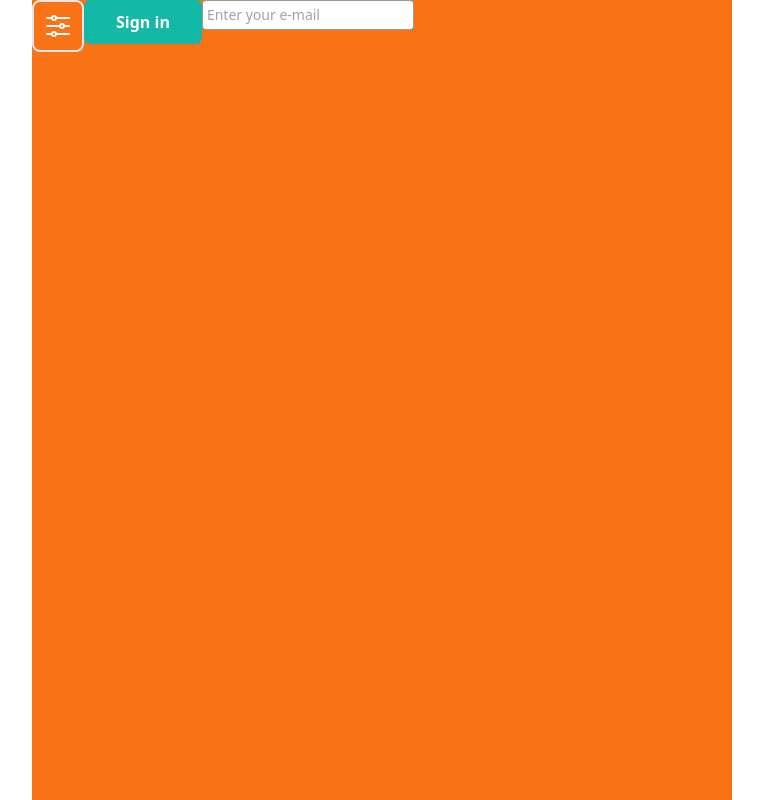
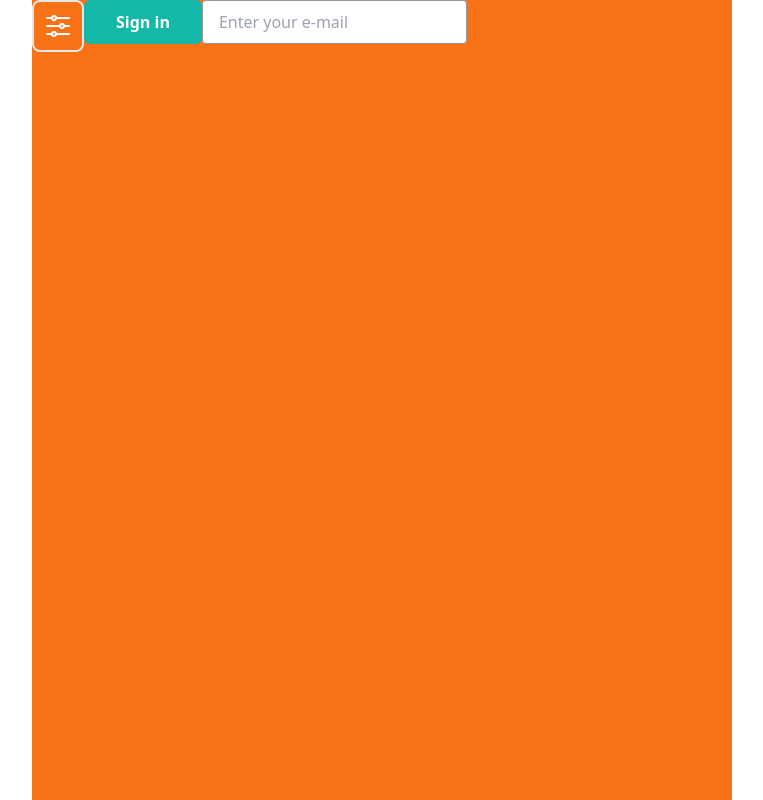
Before and after one commit to josephajibodu/qwikbill, a React (Vite) app: page / in a window 1280 px wide. Shown: the whole page, without its empty margins (258-1021 px from the left). Built offline with nearby package versions, Linux system fonts and the light colour scheme.

Commit message:
chore: replace props with 'spread props'

```diff
--- a/src/components/ui/badge.jsx
+++ b/src/components/ui/badge.jsx
@@ -16,7 +16,7 @@ export default function Badge({ variant, type }) {
 
   return (
     <div
-      className={`p-2 border-2 ${extraClass}  w-min h-min flex items-center justify-center rounded-lg`}
+      className={`inline-block p-2 border-2 ${extraClass}  w-min h-min flex items-center justify-center rounded-lg`}
     >
       <svg
         xmlns="http://www.w3.ozrg/2000/svg"
--- a/src/components/ui/input.jsx
+++ b/src/components/ui/input.jsx
@@ -1,21 +1,20 @@
 import PropTypes from "prop-types";
 
-export default function Input({ type, placeholder }) {
+export default function Input({ type, ...props }) {
   return (
     <input
       type={type}
-      placeholder={placeholder}
-      className="rounded border-[1px] border-solid border-black/40 text-sm p-1 h-fit outline-none disabled:cursor-not-allowed disabled:opacity-50"
+      // eslint-disable-next-line react/jsx-props-no-spreading
+      {...props}
+      className="rounded inline-block border-[1px] border-solid border-black/40 text-base p-4 h-11 outline-none disabled:cursor-not-allowed disabled:opacity-50"
     />
   );
 }
 
 Input.propTypes = {
   type: PropTypes.string,
-  placeholder: PropTypes.string,
 };
 
 Input.defaultProps = {
   type: "default",
-  placeholder: "string",
 };
```
